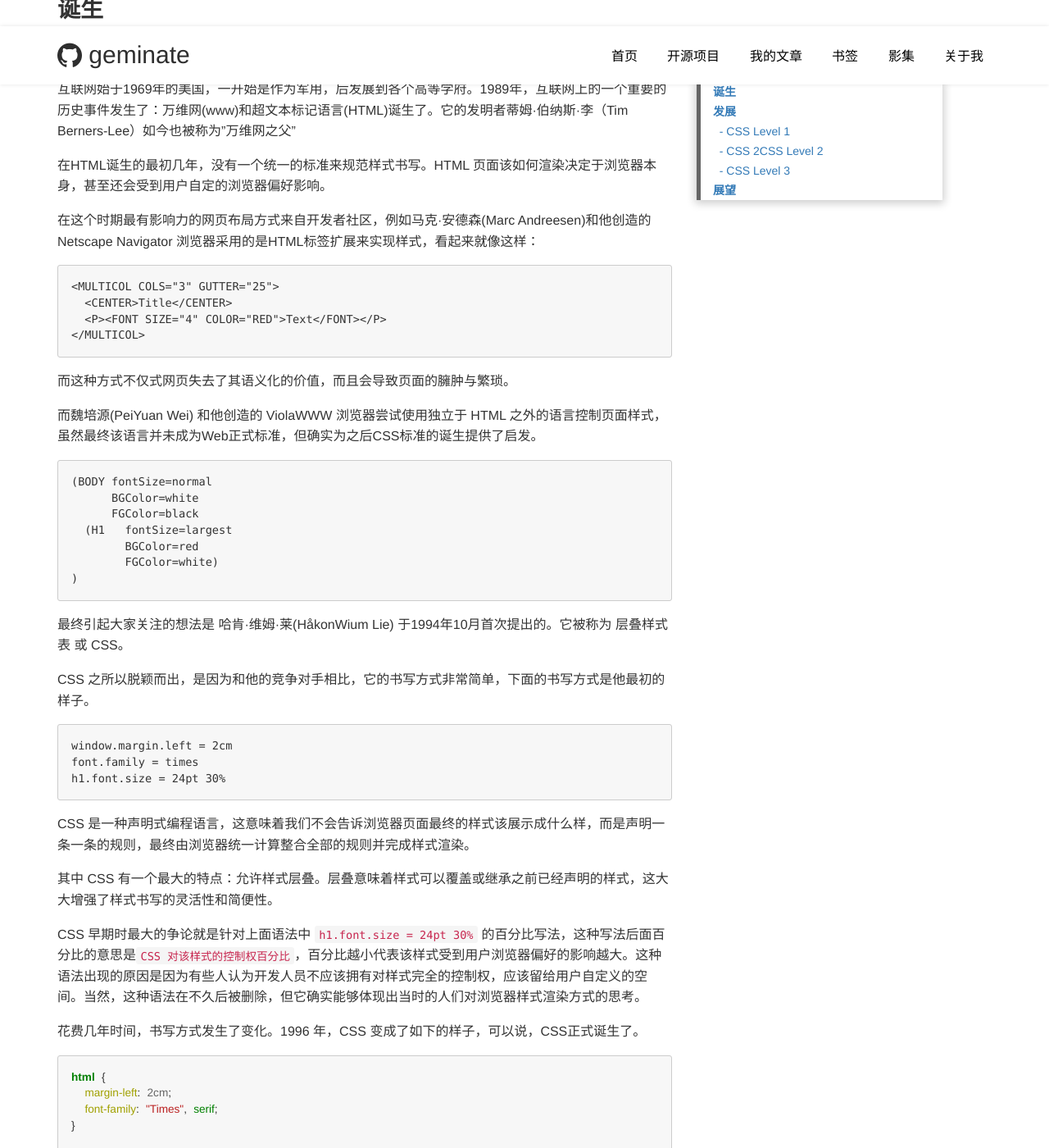
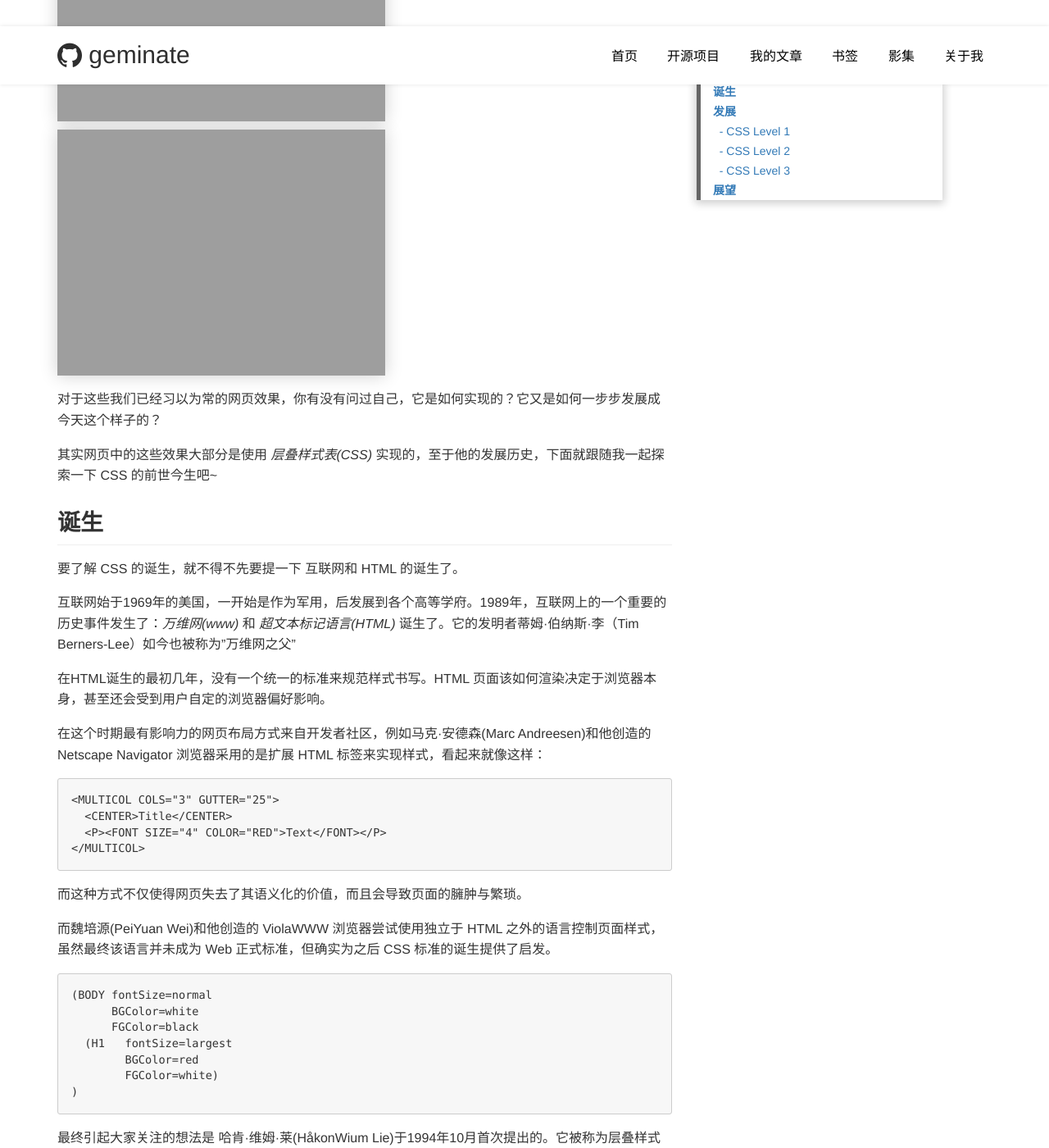
Before and after one commit to geminate/geminate.github.io, a Jekyll site: the page built from _posts/2019/2019-10-17-CSS 的前世今生.md, in a window 1280 px wide and 1400 px high, scrolled down 571 px. Shown: the whole window at 82% size. Built offline with Jekyll 4.4.1, drawn with Linux system fonts in a browser that asks for light colours; some of the changed text lies outside the part shown.

Commit message:
feat: CSS 的前世今生

````diff
--- a/_posts/2019/2019-10-17-CSS 的前世今生.md
+++ b/_posts/2019/2019-10-17-CSS 的前世今生.md
@@ -4,22 +4,24 @@
 categories: Css
 ---
 
+在 2019 年的今天，我们在平时浏览的网页中经常能够见到各种绚丽的动画和精彩的交互。
 
-在2019年的今天，我们在平时浏览的网页中经常能够见到各种绚丽的动画和精彩的交互。
+![css-web-01.png](https://geminate.github.io/assets/images/2019/css-web-01.png)
+![css-web-02.jpg](https://geminate.github.io/assets/images/2019/css-web-02.jpg)
 
-对于这些我们已经习以为常的网页效果，你有没有问过自己：它是如何实现的？它又是如何一步步发展成今天这个样子的？
+对于这些我们已经习以为常的网页效果，你有没有问过自己，它是如何实现的？它又是如何一步步发展成今天这个样子的？
 
-其实这些效果大部分是使用 CSS 实现的，至于他的发展历史，下面就跟随我一起探索一下 CSS 的前世今生吧~
+其实网页中的这些效果大部分是使用 *层叠样式表(CSS)* 实现的，至于他的发展历史，下面就跟随我一起探索一下 CSS 的前世今生吧~
 
 ## 诞生
 
-要了解CSS的诞生，就不得不先要提一下 互联网和HTML 的诞生了。
+要了解 CSS 的诞生，就不得不先要提一下 互联网和 HTML 的诞生了。
 
-互联网始于1969年的美国，一开始是作为军用，后发展到各个高等学府。1989年，互联网上的一个重要的历史事件发生了：万维网(www)和超文本标记语言(HTML)诞生了。它的发明者蒂姆·伯纳斯·李（Tim Berners-Lee）如今也被称为"万维网之父"
+互联网始于1969年的美国，一开始是作为军用，后发展到各个高等学府。1989年，互联网上的一个重要的历史事件发生了：*万维网(www)* 和 *超文本标记语言(HTML)* 诞生了。它的发明者蒂姆·伯纳斯·李（Tim Berners-Lee）如今也被称为"万维网之父"
 
 在HTML诞生的最初几年，没有一个统一的标准来规范样式书写。HTML 页面该如何渲染决定于浏览器本身，甚至还会受到用户自定的浏览器偏好影响。
 
-在这个时期最有影响力的网页布局方式来自开发者社区，例如马克·安德森(Marc Andreesen)和他创造的 Netscape Navigator 浏览器采用的是HTML标签扩展来实现样式，看起来就像这样：
+在这个时期最有影响力的网页布局方式来自开发者社区，例如马克·安德森(Marc Andreesen)和他创造的 Netscape Navigator 浏览器采用的是扩展 HTML 标签来实现样式，看起来就像这样：
 
 ```HTML
 <MULTICOL COLS="3" GUTTER="25">
@@ -28,9 +30,9 @@
 </MULTICOL>
 ```
 
-而这种方式不仅式网页失去了其语义化的价值，而且会导致页面的臃肿与繁琐。
+而这种方式不仅使得网页失去了其语义化的价值，而且会导致页面的臃肿与繁琐。
 
-而魏培源(PeiYuan Wei) 和他创造的 ViolaWWW 浏览器尝试使用独立于 HTML 之外的语言控制页面样式，虽然最终该语言并未成为Web正式标准，但确实为之后CSS标准的诞生提供了启发。
+而魏培源(PeiYuan Wei)和他创造的 ViolaWWW 浏览器尝试使用独立于 HTML 之外的语言控制页面样式，虽然最终该语言并未成为 Web 正式标准，但确实为之后 CSS 标准的诞生提供了启发。
 
 ```
 (BODY fontSize=normal
@@ -42,7 +44,7 @@
 )
 ```
 
-最终引起大家关注的想法是 哈肯·维姆·莱(HåkonWium Lie) 于1994年10月首次提出的。它被称为 层叠样式表 或 CSS。
+最终引起大家关注的想法是 哈肯·维姆·莱(HåkonWium Lie)于1994年10月首次提出的。它被称为层叠样式表或 CSS。
 
 CSS 之所以脱颖而出，是因为和他的竞争对手相比，它的书写方式非常简单，下面的书写方式是他最初的样子。
 
@@ -56,9 +58,9 @@
 
 其中 CSS 有一个最大的特点：允许样式层叠。层叠意味着样式可以覆盖或继承之前已经声明的样式，这大大增强了样式书写的灵活性和简便性。
 
-CSS 早期时最大的争论就是针对上面语法中 `h1.font.size = 24pt 30%` 的百分比写法，这种写法后面百分比的意思是`CSS 对该样式的控制权百分比`，百分比越小代表该样式受到用户浏览器偏好的影响越大。这种语法出现的原因是因为有些人认为开发人员不应该拥有对样式完全的控制权，应该留给用户自定义的空间。当然，这种语法在不久后被删除，但它确实能够体现出当时的人们对浏览器样式渲染方式的思考。
+CSS 早期时最大的争论就是针对上面语法中 `h1.font.size = 24pt 30%` 的百分比写法，这种写法后面百分比的意思是`CSS 对该样式的控制权百分比`，百分比越小代表该样式受到用户浏览器偏好的影响越大。这种语法出现的原因是因为有些人认为开发人员不应该拥有对样式完全的控制权，应该留给用户自定义的空间。当然，这种语法在不久后被删除，但它确实能够体现出当时的人们对页面样式渲染方式的思考。
 
-花费几年时间，书写方式发生了变化。1996 年，CSS 变成了如下的样子，可以说，CSS正式诞生了。
+花费几年时间，书写方式发生了变化。1996 年，CSS 变成了如下的样子，可以说，CSS 正式诞生了。
 
 ```css
 html {
@@ -82,7 +84,7 @@
 
 这一规范发布后立即引起了各个浏览器厂商的关注，随即微软(Microsoft)和网景(Netscape)的浏览器均支持 CSS 1，这为 CSS 今后的发展奠定了基础。
 
-### CSS 2CSS Level 2
+### CSS Level 2
 1998 年，W3C 发布了 CSS 2版本，随后又发布了2.1等修订版。CSS 2版本在CSS 1的基础上进行了扩展：
 * 更高级的选择器
 * 定位模型
````
Also changed, not shown: other parts of _posts/2019/2019-10-17-CSS 的前世今生.md (+3 -3 lines).
